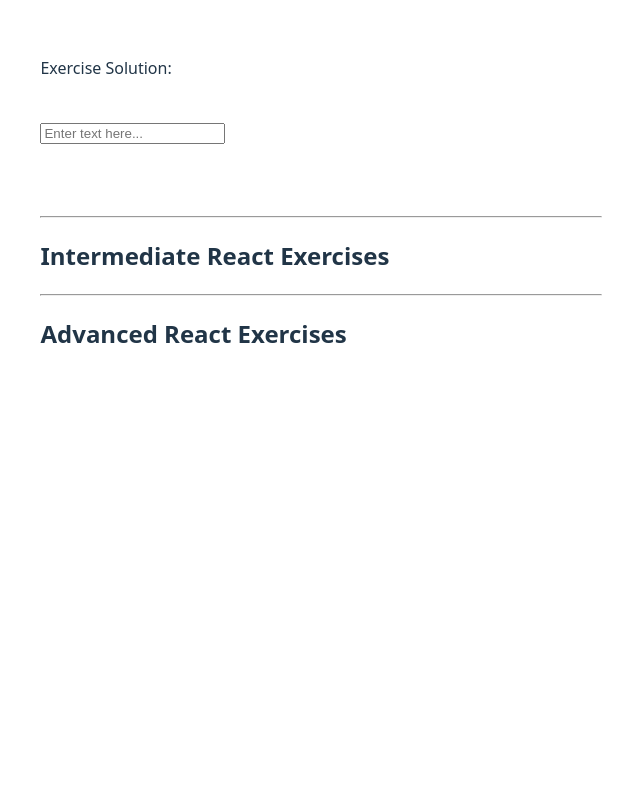
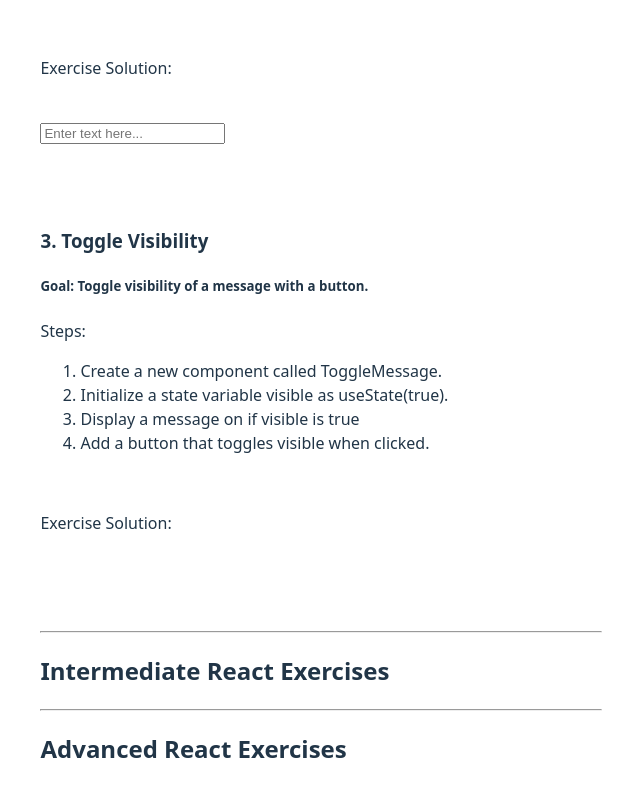
Before and after one commit to Bateeters/React-Exercises-Pt2, a React (Vite) app in the folder React Exercises Pt2/: page / in a window 1280 px wide. Shown: the part 1032-1829 px from the top of the page, without its empty margins (319-959 px from the left). Before the commit the page ends 1436 px from the top, so only its background shows below. Built offline with nearby package versions, Linux system fonts and the light colour scheme.

Commit message:
Updated Counter to correctly display Odd/Even with negative numbers

```diff
--- a/React Exercises Pt2/src/App.jsx
+++ b/React Exercises Pt2/src/App.jsx
@@ -1,5 +1,6 @@
 import Counter from './components/Counter'
 import LiveText from './components/LiveText'
+import ToggleMessage from './components/ToggleMessage'
 import './css/App.css'
 
 function App() {
@@ -12,6 +13,7 @@
       <h2>Beginner React Exercises</h2>
       <Counter/>
       <LiveText/>
+      <ToggleMessage/>
       <hr />
       <h2>Intermediate React Exercises</h2>
       <hr />
--- a/React Exercises Pt2/src/components/Counter.jsx
+++ b/React Exercises Pt2/src/components/Counter.jsx
@@ -3,6 +3,7 @@
 function Counter() {
     let [counter, setCounter] = useState(0)
     let [oddOrEven, setOddOrEven] = useState(null)
+    let negativeNumber = Math.abs(counter);
 
     const increaseCount = () => {
         setCounter(++counter)
@@ -22,6 +23,12 @@
     function oddOrEvenNumber(counter) {
         if (counter === 0) {
             setOddOrEven(null)
+        } else if (counter < 0) {
+            if (negativeNumber%2 === 1) {
+                setOddOrEven("Even")
+            } else {
+                setOddOrEven("Odd")
+            }
         } else {
             if (counter%2 === 1) {
                 setOddOrEven("Odd")
--- /dev/null
+++ b/React Exercises Pt2/src/components/ToggleMessage.jsx
@@ -0,0 +1,25 @@
+import { useState } from "react";
+
+function ToggleMessage() {
+    return(
+        <div>
+            <h3>3. Toggle Visibility</h3>
+            <h5>Goal: Toggle visibility of a message with a button.</h5>
+            <p>Steps:</p>
+            <ol>
+                <li>Create a new component called ToggleMessage.</li>
+                <li>Initialize a state variable visible as useState(true).</li>
+                <li>Display a message on if visible is true</li>
+                <li>Add a button that toggles visible when clicked.</li>
+            </ol>
+            <br />
+            <p>Exercise Solution:</p>
+            <br />
+
+            <br /><br />
+
+        </div>
+    )
+}
+
+export default ToggleMessage
```
